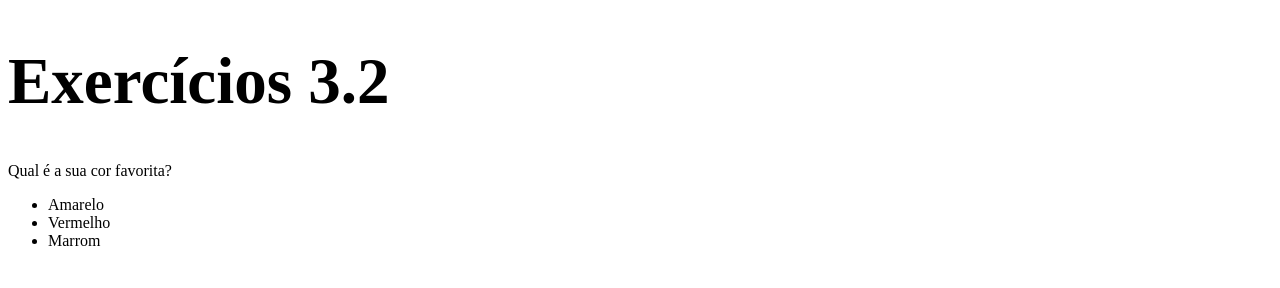
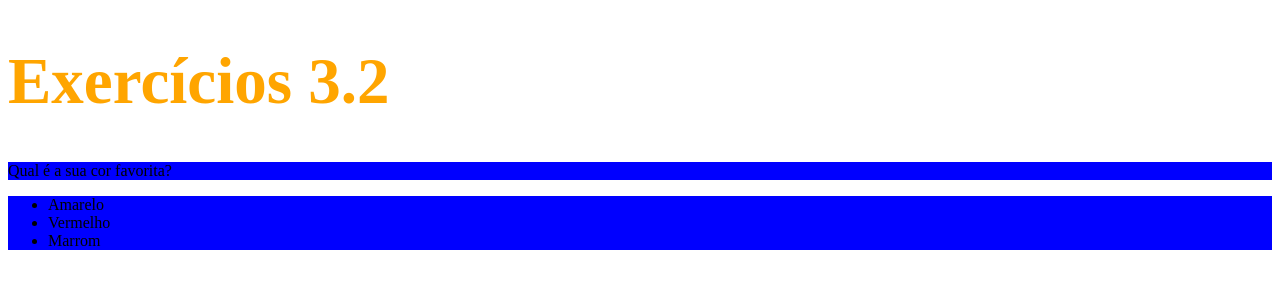
Before and after one commit to jonatasnepomuceno/trybe-exercicios, a plain HTML site: page fundamentos/bloco-03-introducao-html-css/dia02-html-css-primeiros-passos-css/index.html in a window 1280 px wide. Drawn offline with Linux system fonts and the light colour scheme.

Commit message:
Fixar CSS - Introdução CSS

```diff
--- a/fundamentos/bloco-03-introducao-html-css/dia02-html-css-primeiros-passos-css/index.html
+++ b/fundamentos/bloco-03-introducao-html-css/dia02-html-css-primeiros-passos-css/index.html
@@ -6,13 +6,22 @@
     <style>
         h1 {
             font-size: 65px;
+            color: orange;
+        }
+
+        ul {
+            background-color: green;
+        }
+
+        .favorite-color {
+            background-color: blue;
         }
     </style>
   </head>
   <body>
     <h1>Exercícios 3.2</h1>
-    <p>Qual é a sua cor favorita?</p>
-    <ul>
+    <p class="favorite-color">Qual é a sua cor favorita?</p>
+    <ul class="favorite-color">
       <li>Amarelo</li>
       <li>Vermelho</li>
       <li>Marrom</li>
```
